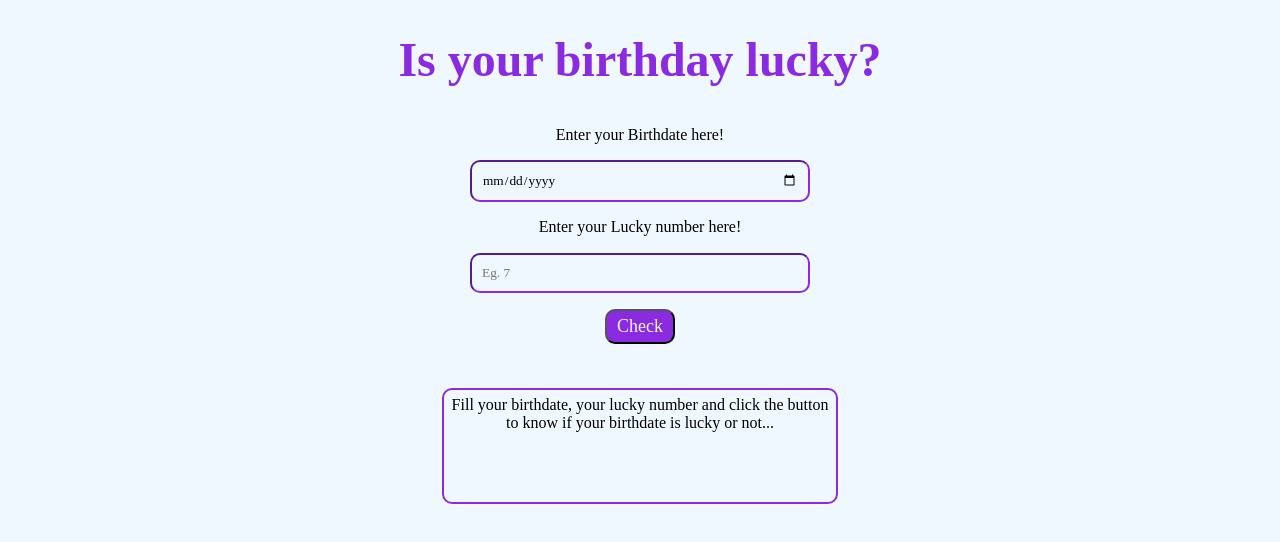
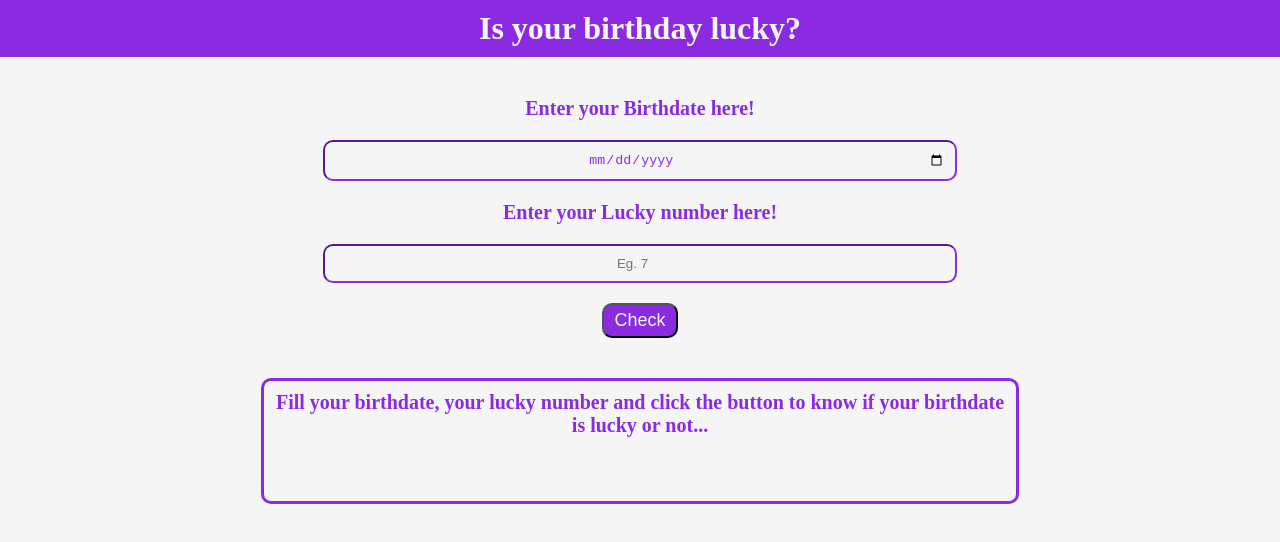
Before and after one commit to patildeep07/birthdate-lucky-checker, a plain HTML site: page index.html in a window 1280 px wide. Drawn offline with Linux system fonts and the light colour scheme.

Commit message:
css update

```diff
--- a/index.html
+++ b/index.html
@@ -8,9 +8,9 @@
     <link rel="stylesheet" href="style.css">
 </head>
 <body>
+    <h1>Is your birthday lucky?</h1>
+    <div class="container">
 
-    <div class="container">
-        <h1>Is your birthday lucky?</h1>
         <label for="birthdate">Enter your Birthdate here!</label>
         <input type="date"  id="birthdate">
         <label for="input-number">Enter your Lucky number here!</label>
--- a/style.css
+++ b/style.css
@@ -1,35 +1,45 @@
 
 * {
-    /* width: 100%; */
-    background-color: aliceblue;
-    font-family: 'Times New Roman', Times, serif;
+    margin: 0;
+    /* padding: 0; */
+    /* width: 560vh; */
+    background-color:whitesmoke;
+    text-align: center;
+}
+
+h1 {
+    background-color: blueviolet;
+    color: whitesmoke;
+    text-align: center;
+    padding: 10px 0 10px 0;
 }
 
 .container{
-    margin: auto;
-    width: 50%;
+    padding: 30px;
+    display: flex;
+    flex-direction: column;
+    align-items: center;
+    justify-content: center;
     text-align: center;
 }
 
-h1{
-    color: blueviolet;
-    font-size: 3rem;
-}
+
 
 label {
     display: block;
     margin: auto;
-    padding: 1%;
-    /* font-weight: 600; */
-    font-size: 1rem;
+    padding: 10px;
+    font-weight: 600;
+    font-size: 20px;
+    color: blueviolet;
 }
 
 label #birthdate{
     display: block;
     margin: auto;
-    padding: 1%;
+    padding: 10px;
     font-weight: 600;
-    font-size: 1rem;
+    font-size: 20px;
 }
 
 input{
@@ -41,12 +51,14 @@ input{
     padding: 10px;
     border-radius: 10px;
     border-color: blueviolet;
+    border-width: 2px;
+    color: blueviolet;
 }
 
 button{
     display: block;
     margin: auto;
-    margin-top: 1rem;
+    margin-top: 10px;
     padding: 5px 10px 5px 10px;
     border-radius: 10px;
     color: aliceblue;
@@ -56,14 +68,18 @@ button{
 
 #output-div{
     text-align: center;
-    padding: 1%;
+    padding: 10px;
     border: solid 2px;
-    margin-top: 5%;
-    height: 100px;
+    margin-top: 20px;
+    min-height: 100px;
+    height: fit-content;
     width: 60%;
     border-radius: 10px;
     margin-left: auto;
     margin-right: auto;
     border-color: blueviolet;
-    /* font-size: 1rem; */
+    font-size: 20px;
+    font-weight: 600;
+    color: blueviolet;
+    border-width: 3px;
 }
```
